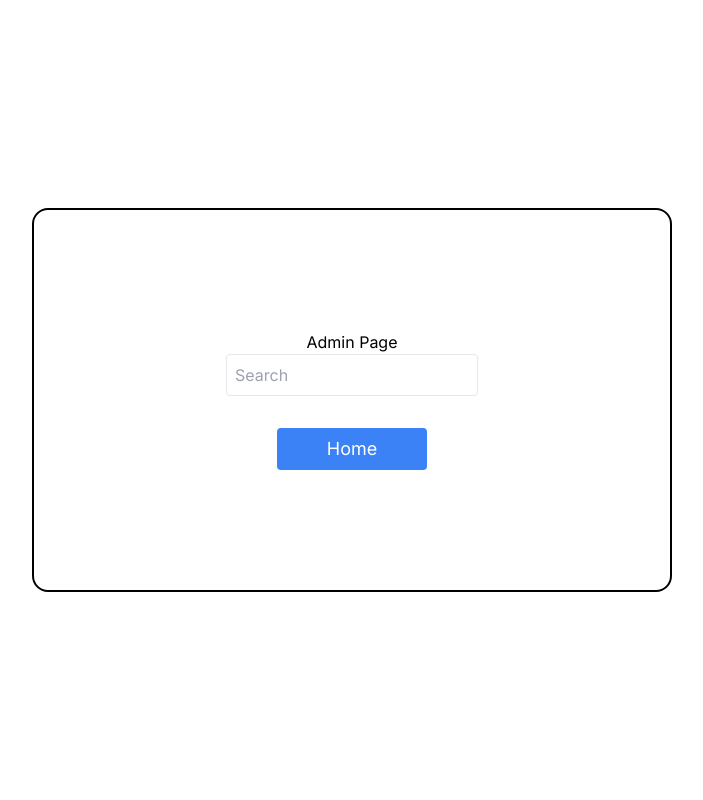
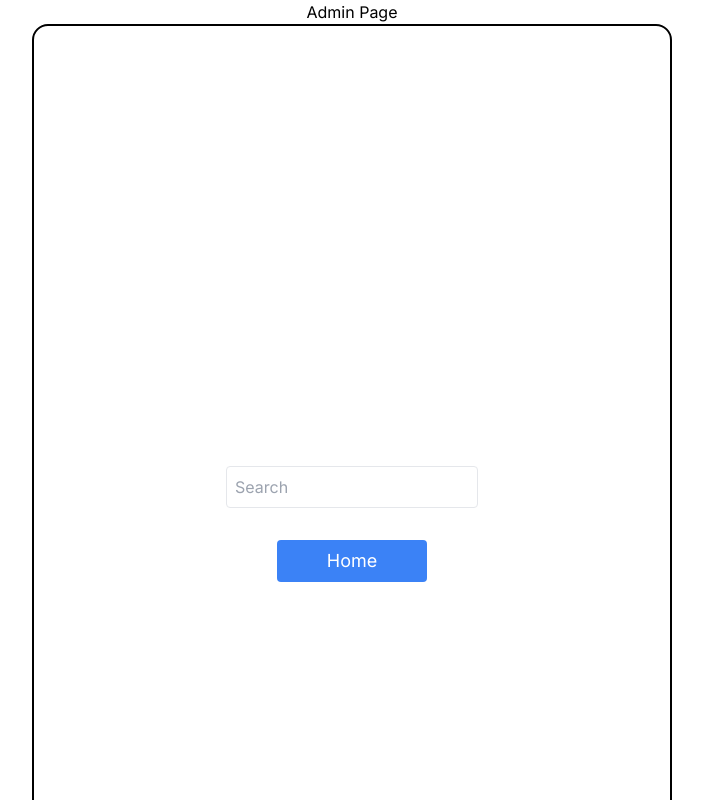
Before and after one commit to dontyellwillcry/adventure-gpt, a Next.js app: page /admin in a window 1280 px wide. Shown: the top 800 px of the page, without its empty margins (288-991 px from the left). Built offline with nearby package versions, Linux system fonts and the light colour scheme.

Commit message:
chore: adjust layout and formatting for admin page elements

```diff
--- a/app/admin/page.tsx
+++ b/app/admin/page.tsx
@@ -4,21 +4,24 @@ import { useState } from "react";
 import { useRouter } from "next/navigation";
 
 export default function AdminPage() {
-    const router = useRouter();
-    function handleRoute() {
-        router.push("/")
-    }
-
+  const router = useRouter();
+  function handleRoute() {
+    router.push("/");
+  }
 
   return (
     <main className="flex flex-col items-center justify-center min-h-screen bg-white">
-      <div className="flex flex-col items-center justify-center w-1/2 h-96 border-2 border-black rounded-2xl">
+      <h1>Admin Page</h1>
+      <div className="flex flex-col items-center justify-center w-1/2 h-[1000px] border-2 border-black rounded-2xl">
         <form className="w-full flex flex-col items-center">
-          <h1>Admin Page</h1>
           <input placeholder="Search" className="mb-4 p-2 border rounded" />
-          <button type="button" onClick={handleRoute} className="flex items-center justify-center p-4 text-lg bg-blue-500 text-white rounded w-[150px] h-[42px] mt-4 ">
+          <button
+            type="button"
+            onClick={handleRoute}
+            className="flex items-center justify-center p-4 text-lg bg-blue-500 text-white rounded w-[150px] h-[42px] mt-4 "
+          >
             Home
-            </button>
+          </button>
         </form>
       </div>
     </main>
```
